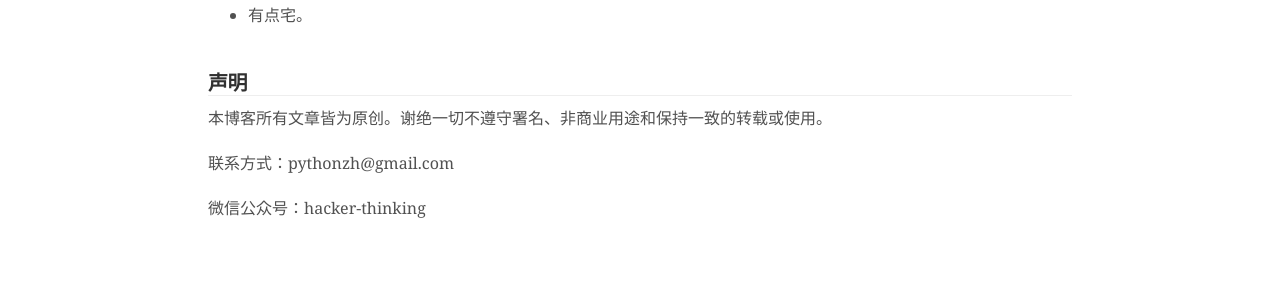
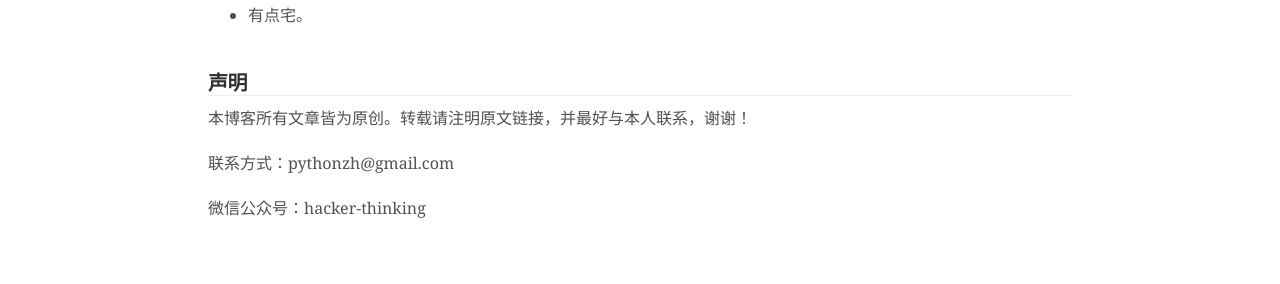
Before and after one commit to coderzh/coderzh.github.io, a Jekyll site: the page built from about.md, in a window 1280 px wide. Shown: the part 781-1065 px from the top of the page. Built offline with Jekyll 4.4.1, drawn with Linux system fonts in a browser that asks for light colours; Markdown is read by kramdown in place of the engine named in the settings; comment, search, counter and statistics services are not loaded.

Commit message:
modify about.md

```diff
--- a/about.md
+++ b/about.md
@@ -29,7 +29,7 @@ title: 关于我
 
 ###声明
 
-本博客所有文章皆为原创。谢绝一切不遵守署名、非商业用途和保持一致的转载或使用。
+本博客所有文章皆为原创。转载请注明原文链接，并最好与本人联系，谢谢！
 
 联系方式：pythonzh@gmail.com
 
```
